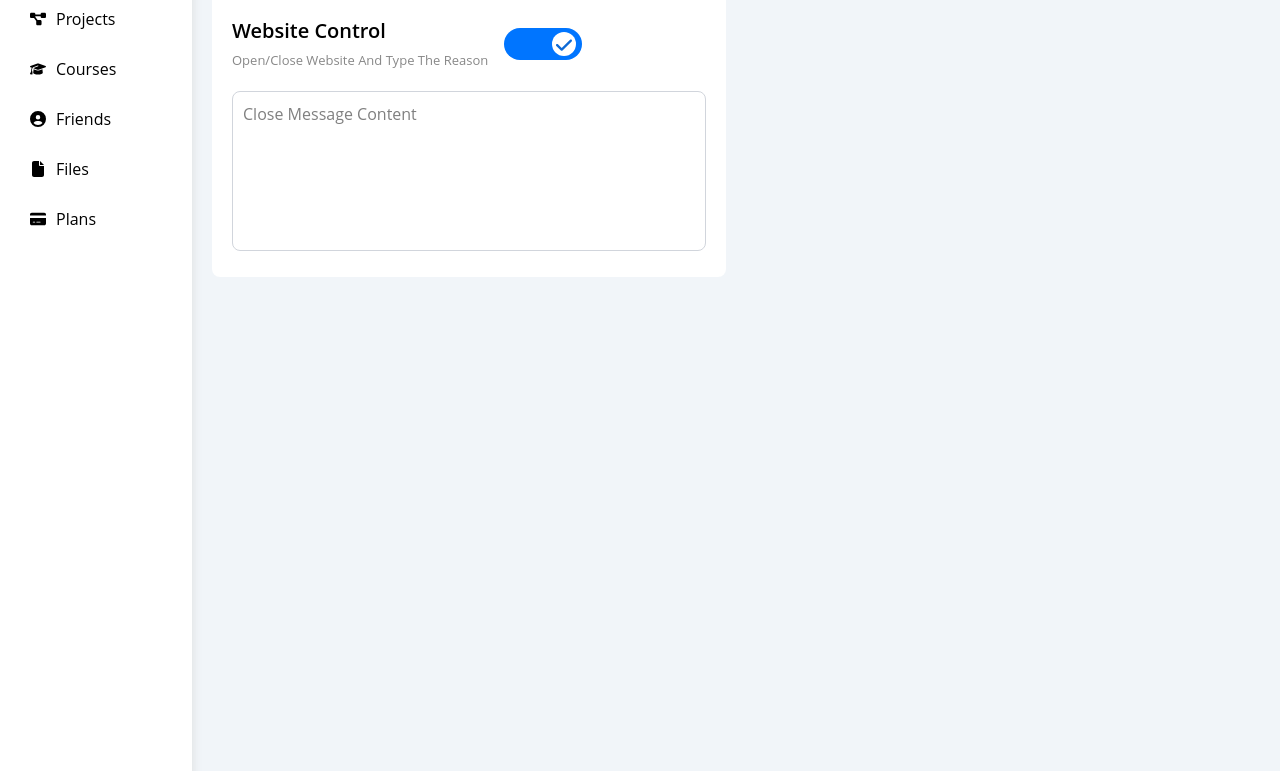
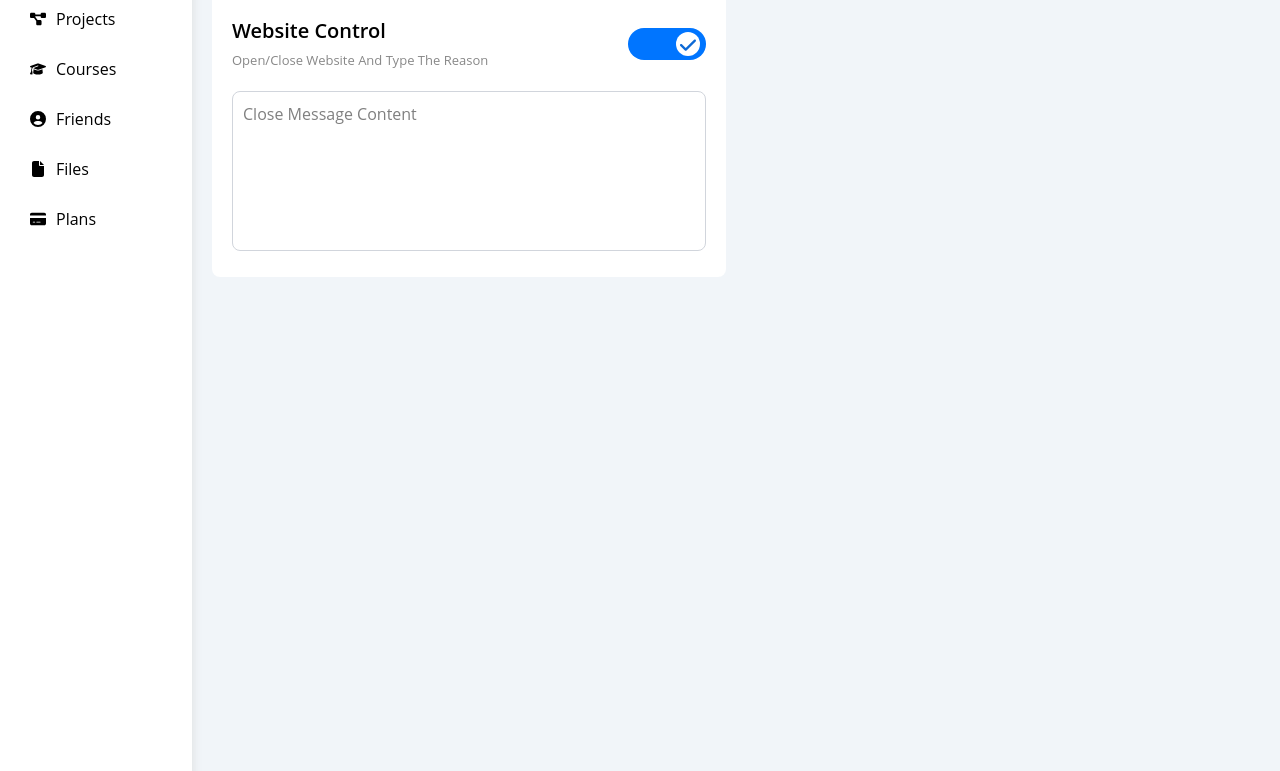
Before and after one commit to Mohamed3Eid/Dashboard, a website: page src/pages/setting.html in a window 1280 px wide. Shown: the part 267-1038 px from the top of the page. Drawn offline with nearby package versions, Linux system fonts and the light colour scheme; files that its build step writes are made by us from their sources.

```diff
--- a/src/pages/setting.html
+++ b/src/pages/setting.html
@@ -226,7 +226,7 @@
             <p class="text-info capitalize">
               control the website if there is maintenance
             </p>
-            <div class="flex items-center gap-1 my-5">
+            <div class="flex items-center gap-1 md:justify-between my-5">
               <div>
                 <h4 class="mb-1.5">website control</h4>
                 <p class="capitalize text-info text-[13px] me-3">
```
